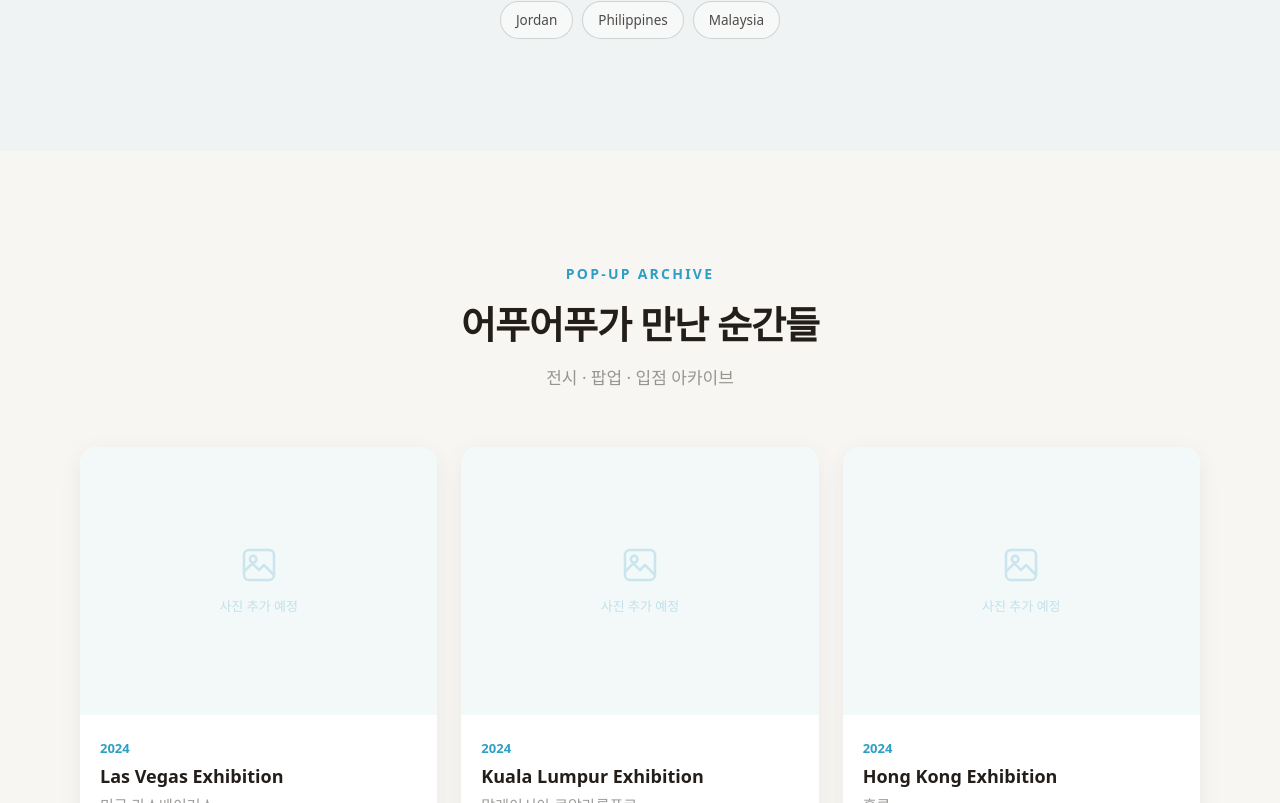
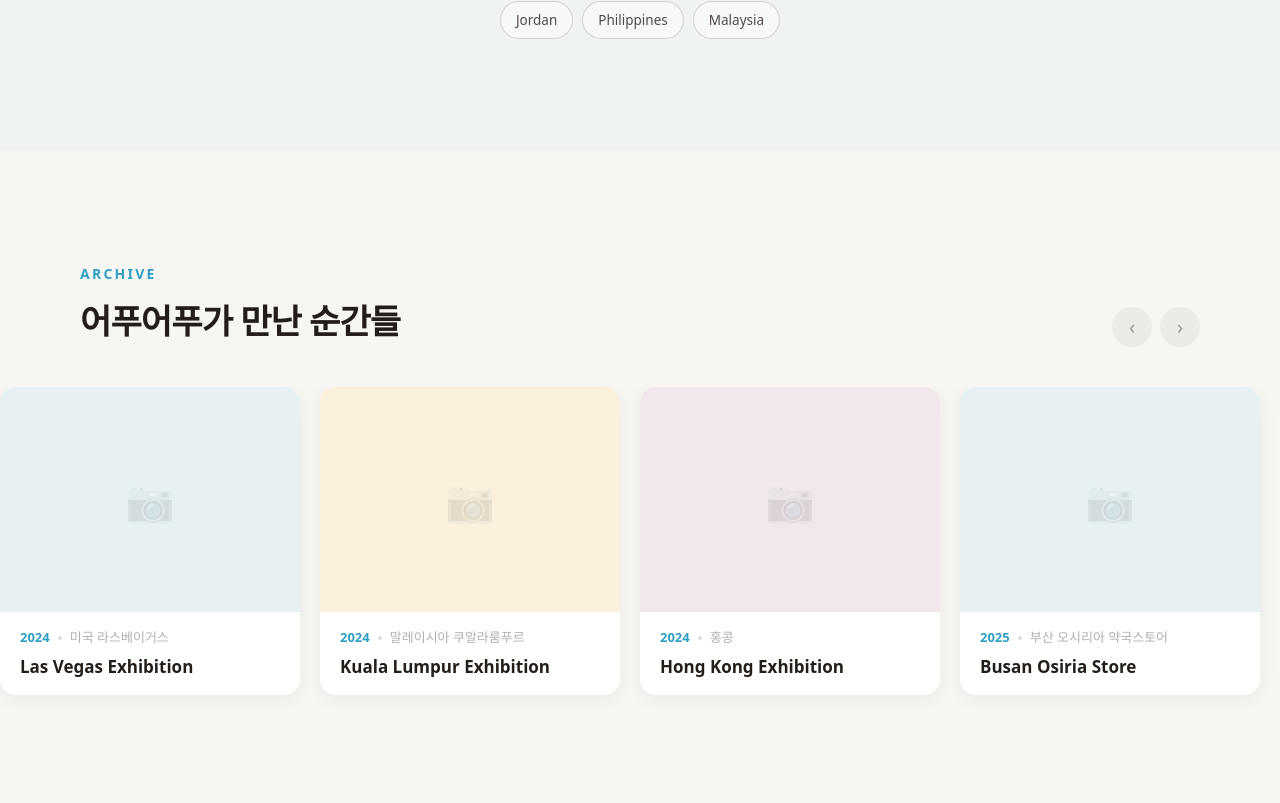
Before and after one commit to jakdangmoi99/aufauf-home, a Next.js app: page /about in a window 1280 px wide. Shown: the part 3033-3836 px from the top of the page. Built offline with nearby package versions, Linux system fonts and the light colour scheme.

Commit message:
About: minimal horizontal scroll archive, quote fix

```diff
--- a/src/components/about/BrandVision.tsx
+++ b/src/components/about/BrandVision.tsx
@@ -55,8 +55,8 @@ export default function BrandVision({ ko }: { ko: boolean }) {
           <div className="absolute -bottom-6 -left-4 md:-left-8 bg-white rounded-2xl px-6 py-5 shadow-[0_12px_36px_rgba(36,30,26,.1)] max-w-[280px]">
             <p className="font-[var(--font-cormorant)] italic text-[18px] text-[#241E1A]/80 leading-[1.5]">
               {ko
-                ? "&ldquo;모든 뷰티는 잘 씻어내는 것에서 시작됩니다&rdquo;"
-                : "&ldquo;All beauty begins with washing off well&rdquo;"}
+                ? <>&ldquo;모든 뷰티는 잘 씻어내는 것에서 시작됩니다&rdquo;</>
+                : <>&ldquo;All beauty begins with washing off well&rdquo;</>}
             </p>
           </div>
         </div>
--- a/src/components/about/OurJourney.tsx
+++ b/src/components/about/OurJourney.tsx
@@ -1,89 +1,113 @@
+"use client";
+
+import { useRef } from "react";
+
 const popups = [
   {
     title: "Las Vegas Exhibition",
     location_ko: "미국 라스베이거스",
     location_en: "Las Vegas, USA",
     date: "2024",
-    hasImage: false,
+    color: "#E7F1F4",
   },
   {
     title: "Kuala Lumpur Exhibition",
     location_ko: "말레이시아 쿠알라룸푸르",
     location_en: "Kuala Lumpur, Malaysia",
     date: "2024",
-    hasImage: false,
+    color: "#FBF0DC",
   },
   {
     title: "Hong Kong Exhibition",
     location_ko: "홍콩",
     location_en: "Hong Kong",
     date: "2024",
-    hasImage: false,
+    color: "#F1E7EC",
   },
   {
-    title: "Busan Osiria Pharmacy Store",
+    title: "Busan Osiria Store",
     location_ko: "부산 오시리아 약국스토어",
     location_en: "Busan Osiria Pharmacy Store",
     date: "2025",
-    hasImage: false,
+    color: "#E7F1F4",
   },
 ];
 
 export default function OurJourney({ ko }: { ko: boolean }) {
+  const scrollRef = useRef<HTMLDivElement>(null);
+
+  const scroll = (dir: 1 | -1) => {
+    if (scrollRef.current) {
+      scrollRef.current.scrollBy({ left: dir * 300, behavior: "smooth" });
+    }
+  };
+
   return (
-    <section className="max-w-[1200px] mx-auto px-6 md:px-10 py-20 md:py-28">
-      <div className="text-center mb-14">
-        <span className="font-[var(--font-fredoka)] text-[14px] font-semibold uppercase tracking-[.16em] text-[#2E9FC4] mb-3 block">
-          Pop-up Archive
-        </span>
-        <h2 className="font-[var(--font-fredoka)] font-bold text-[clamp(26px,4.5vw,38px)] text-[#241E1A] tracking-tight">
-          {ko ? "어푸어푸가 만난 순간들" : "Moments with auf auf"}
-        </h2>
-        <p className="mt-3 text-[17px] text-[#241E1A]/45">
-          {ko ? "전시 · 팝업 · 입점 아카이브" : "Exhibitions · Pop-ups · Retail Archive"}
-        </p>
+    <section className="py-20 md:py-28">
+      <div className="max-w-[1200px] mx-auto px-6 md:px-10">
+        <div className="flex items-end justify-between mb-10">
+          <div>
+            <span className="font-[var(--font-fredoka)] text-[14px] font-semibold uppercase tracking-[.16em] text-[#2E9FC4] mb-3 block">
+              Archive
+            </span>
+            <h2 className="font-[var(--font-fredoka)] font-bold text-[clamp(24px,4vw,34px)] text-[#241E1A] tracking-tight">
+              {ko ? "어푸어푸가 만난 순간들" : "Moments with auf auf"}
+            </h2>
+          </div>
+          {/* Scroll arrows */}
+          <div className="hidden md:flex gap-2">
+            <button onClick={() => scroll(-1)} className="w-10 h-10 rounded-full bg-[#241E1A]/5 flex items-center justify-center text-[#241E1A]/40 text-xl cursor-pointer border-none hover:bg-[#241E1A]/10 transition-colors">‹</button>
+            <button onClick={() => scroll(1)} className="w-10 h-10 rounded-full bg-[#241E1A]/5 flex items-center justify-center text-[#241E1A]/40 text-xl cursor-pointer border-none hover:bg-[#241E1A]/10 transition-colors">›</button>
+          </div>
+        </div>
       </div>
 
-      {/* Photo gallery grid */}
-      <div className="grid grid-cols-1 md:grid-cols-2 lg:grid-cols-3 gap-6">
+      {/* Horizontal scroll strip */}
+      <div
+        ref={scrollRef}
+        className="flex gap-5 overflow-x-auto px-6 md:px-10 pb-4 snap-x snap-mandatory"
+        style={{ scrollbarWidth: "none", msOverflowStyle: "none" }}
+      >
+        {/* Left spacer for centering on large screens */}
+        <div className="flex-shrink-0 w-[max(0px,calc((100vw-1200px)/2))]" />
+
         {popups.map((p, i) => (
-          <div key={i} className="group rounded-2xl overflow-hidden bg-white shadow-[0_6px_24px_rgba(36,30,26,.06)] hover:shadow-[0_16px_40px_rgba(36,30,26,.1)] transition-all duration-300 hover:-translate-y-1">
-            {/* Image slot */}
-            {p.hasImage ? (
-              <div className="aspect-[4/3] overflow-hidden">
-                {/* Image will go here when available */}
-                <div className="w-full h-full bg-[#E7F1F4]" />
+          <div
+            key={i}
+            className="flex-shrink-0 w-[260px] md:w-[300px] snap-start rounded-2xl overflow-hidden bg-white shadow-[0_4px_20px_rgba(36,30,26,.06)] hover:shadow-[0_12px_32px_rgba(36,30,26,.1)] transition-all duration-300 hover:-translate-y-1"
+          >
+            {/* Image area */}
+            <div className="aspect-[4/3] flex items-center justify-center" style={{ background: p.color }}>
+              {/* Placeholder — replace with real photo */}
+              <span className="text-[#241E1A]/10 text-[40px] font-light">📷</span>
+            </div>
+            {/* Info */}
+            <div className="px-5 py-4">
+              <div className="flex items-center gap-2 mb-1.5">
+                <span className="font-[var(--font-fredoka)] text-[13px] font-semibold text-[#2E9FC4]">{p.date}</span>
+                <span className="w-1 h-1 rounded-full bg-[#241E1A]/15" />
+                <span className="text-[13px] text-[#241E1A]/35">{ko ? p.location_ko : p.location_en}</span>
               </div>
-            ) : (
-              <div className="aspect-[4/3] bg-[#E7F1F4]/50 flex flex-col items-center justify-center gap-3">
-                <svg width="40" height="40" viewBox="0 0 24 24" fill="none" className="opacity-20">
-                  <rect x="3" y="3" width="18" height="18" rx="3" stroke="#2E9FC4" strokeWidth="1.5" />
-                  <circle cx="8.5" cy="8.5" r="2" stroke="#2E9FC4" strokeWidth="1.5" />
-                  <path d="M3 16l5-5 4 4 3-3 6 6" stroke="#2E9FC4" strokeWidth="1.5" strokeLinecap="round" strokeLinejoin="round" />
-                </svg>
-                <span className="text-[13px] text-[#2E9FC4]/25 font-[var(--font-fredoka)]">
-                  {ko ? "사진 추가 예정" : "Photo coming soon"}
-                </span>
-              </div>
-            )}
-
-            {/* Info */}
-            <div className="p-5">
-              <span className="font-[var(--font-fredoka)] text-[13px] text-[#2E9FC4] font-semibold">{p.date}</span>
-              <h4 className="font-[var(--font-fredoka)] font-semibold text-[18px] text-[#241E1A] mt-1">{p.title}</h4>
-              <p className="text-[15px] text-[#241E1A]/45 mt-1">{ko ? p.location_ko : p.location_en}</p>
+              <h4 className="font-[var(--font-fredoka)] font-semibold text-[17px] text-[#241E1A]">{p.title}</h4>
             </div>
           </div>
         ))}
 
-        {/* Empty slot for future additions */}
-        <div className="rounded-2xl border-2 border-dashed border-[#2E9FC4]/15 aspect-[4/3] flex flex-col items-center justify-center gap-3 md:col-span-1">
-          <span className="text-[36px] text-[#2E9FC4]/15 font-light">+</span>
-          <span className="text-[14px] text-[#2E9FC4]/25 font-[var(--font-fredoka)]">
-            {ko ? "더 많은 이야기가 올 예정이에요" : "More stories coming soon"}
+        {/* Coming soon card */}
+        <div className="flex-shrink-0 w-[260px] md:w-[300px] snap-start rounded-2xl border-2 border-dashed border-[#241E1A]/8 flex flex-col items-center justify-center gap-2 min-h-[260px]">
+          <span className="text-[32px] text-[#241E1A]/10 font-light">+</span>
+          <span className="text-[14px] text-[#241E1A]/20 font-[var(--font-fredoka)]">
+            {ko ? "더 많은 이야기가 올 예정" : "More coming soon"}
           </span>
         </div>
+
+        {/* Right spacer */}
+        <div className="flex-shrink-0 w-[max(0px,calc((100vw-1200px)/2))]" />
       </div>
+
+      <style>{`
+        div::-webkit-scrollbar { display: none; }
+      `}</style>
     </section>
   );
 }
```
